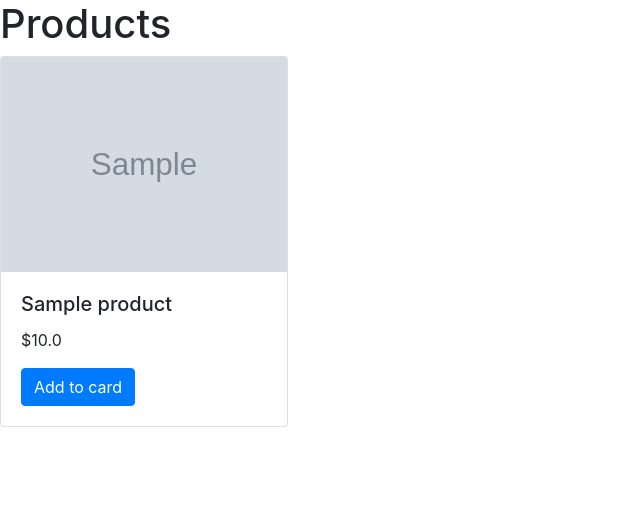
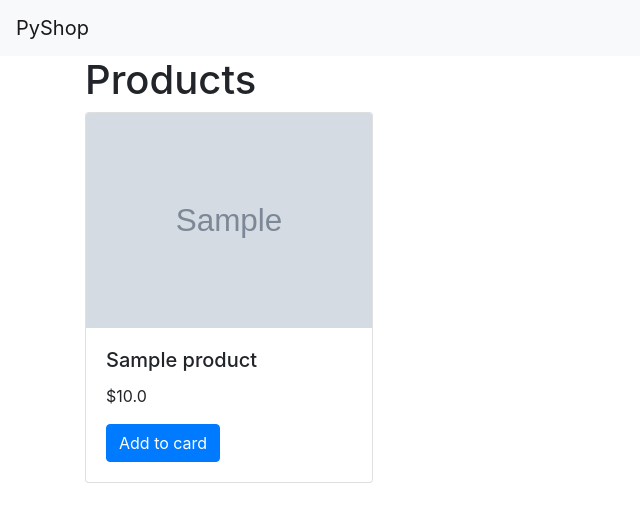
Before and after one commit to Shterneregen/PyShop, a Django app: page /products/ in a window 1280 px wide. Shown: the top 522 px of the page, without its empty margins (0-640 px from the left). Run offline with Django 3.2, Linux system fonts and the light colour scheme; tables that the repository leaves empty hold one stand-in row (values such as "Sample post"); grey boxes marked "Sample" are stand-in pictures; some libraries are stand-ins or nearby versions.

Commit message:
improvements

```diff
--- a/pyshop/settings.py
+++ b/pyshop/settings.py
@@ -55,7 +55,9 @@ ROOT_URLCONF = 'pyshop.urls'
 TEMPLATES = [
     {
         'BACKEND': 'django.template.backends.django.DjangoTemplates',
-        'DIRS': [],
+        'DIRS': [
+            os.path.join(BASE_DIR, 'templates')
+        ],
         'APP_DIRS': True,
         'OPTIONS': {
             'context_processors': [
--- a/products/templates/base.html
+++ b/templates/base.html
@@ -10,9 +10,14 @@
 
     <title>Hello, world!</title>
   </head>
+  <nav class="navbar navbar-light bg-light">
+    <a class="navbar-brand" href="#">PyShop</a>
+  </nav>
   <body>
+  <div class="container">
     {% block content %}
     {% endblock %}
+  </div>
 
     <!-- Optional JavaScript -->
     <!-- jQuery first, then Popper.js, then Bootstrap JS -->
```
